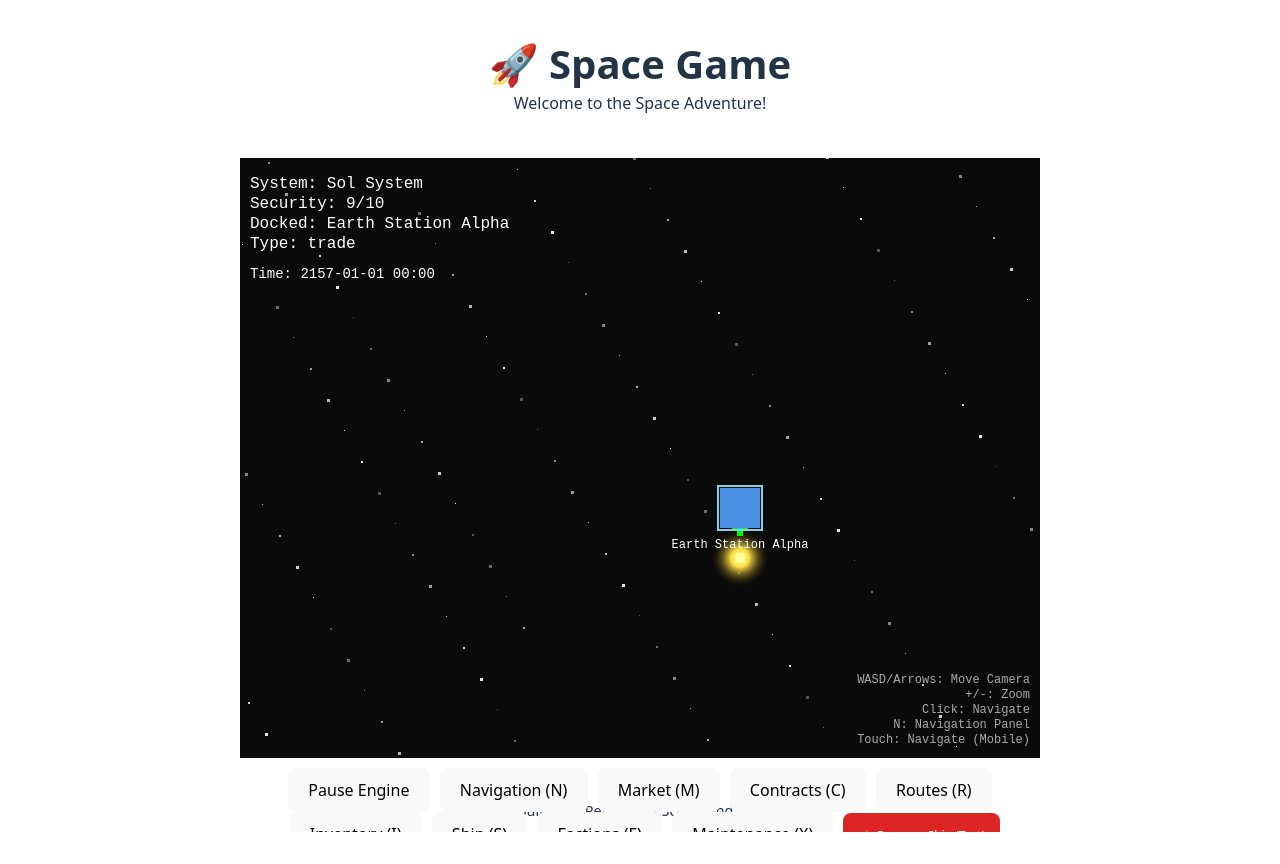
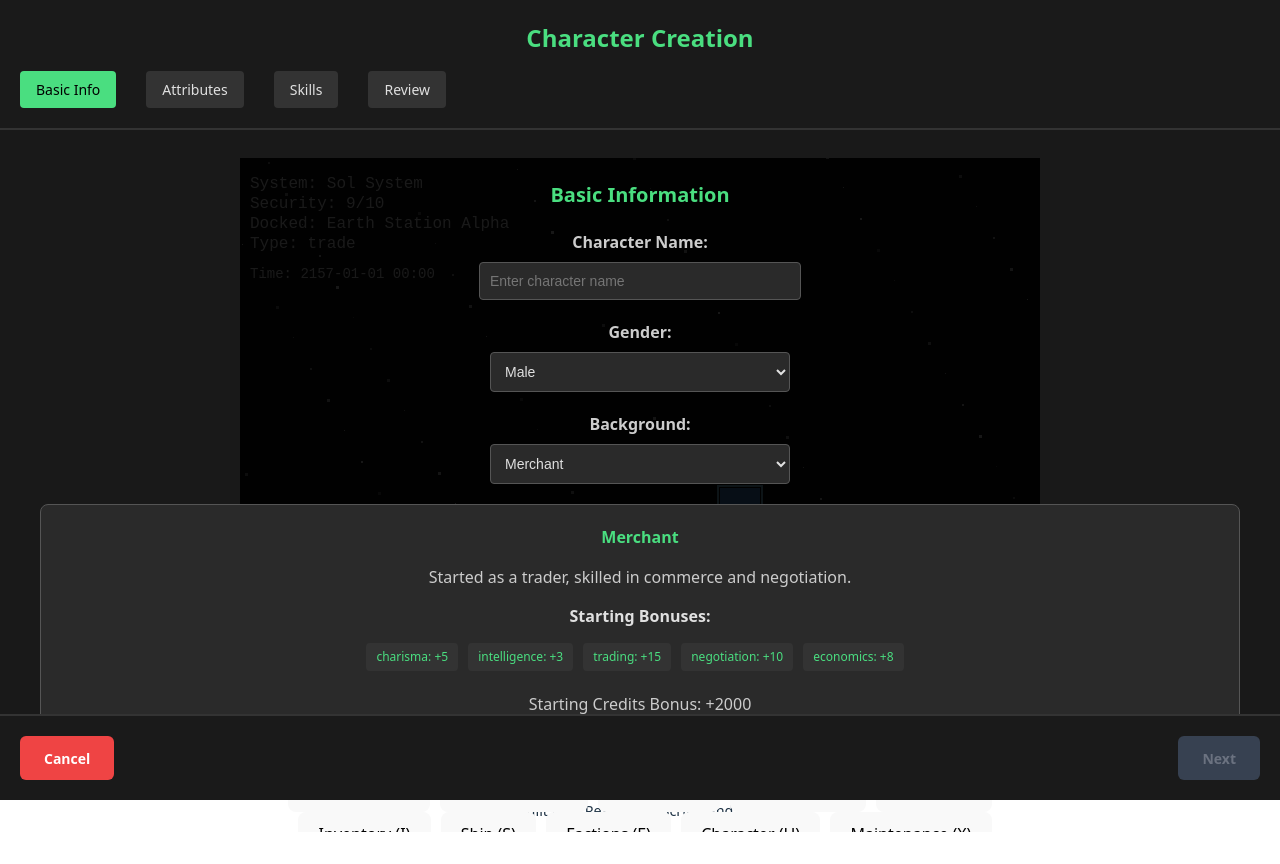
Before and after one commit to famkaliuzhnyi-web/space-game-1, a React (Vite) app: page / in a window 1280 px wide. Both pictures are taken after a click on the button "🚀 Launch Game". Built offline with nearby package versions, Linux system fonts and the light colour scheme.

Commit message:
Integrate CharacterManager into main game engine and UI
Co-authored-by: famkaliuzhnyi-web <224855759+famkaliuzhnyi-web@users.noreply.github.com>

```diff
--- a/src/components/game/GameCanvas.tsx
+++ b/src/components/game/GameCanvas.tsx
@@ -1,6 +1,6 @@
 import React, { useRef, useEffect, useState } from 'react';
 import { Engine } from '../../engine';
-import { NavigationPanel, MarketPanel, ContractPanel, TradeRoutePanel, EquipmentMarketPanel, FleetManagementPanel, FactionReputationPanel } from '../ui';
+import { NavigationPanel, MarketPanel, ContractPanel, TradeRoutePanel, EquipmentMarketPanel, FleetManagementPanel, FactionReputationPanel, CharacterSheet, CharacterCreationPanel } from '../ui';
 import MaintenancePanel from '../ui/MaintenancePanel';
 import PlayerInventoryPanel from '../ui/PlayerInventoryPanel';
 import { Market, TradeContract, RouteAnalysis } from '../../types/economy';
@@ -25,8 +25,9 @@ const GameCanvas: React.FC<GameCanvasProps> = ({
   const [isEngineRunning, setIsEngineRunning] = useState(false);
   const [engineError, setEngineError] = useState<string | null>(null);
   const [isLoading, setIsLoading] = useState(true);
-  const [activePanel, setActivePanel] = useState<'navigation' | 'market' | 'contracts' | 'routes' | 'inventory' | 'ship' | 'factions' | 'maintenance' | null>(null);
+  const [activePanel, setActivePanel] = useState<'navigation' | 'market' | 'contracts' | 'routes' | 'inventory' | 'ship' | 'factions' | 'maintenance' | 'character' | null>(null);
   const [showEquipmentMarket, setShowEquipmentMarket] = useState(false);
+  const [showCharacterCreation, setShowCharacterCreation] = useState(false);
 
   // Computed panel visibility states for backward compatibility
   const showNavigation = activePanel === 'navigation';
@@ -37,6 +38,7 @@ const GameCanvas: React.FC<GameCanvasProps> = ({
   const showShipManagement = activePanel === 'ship';
   const showFactionReputation = activePanel === 'factions';
   const showMaintenance = activePanel === 'maintenance';
+  const showCharacter = activePanel === 'character';
   const [currentMarket, setCurrentMarket] = useState<Market | null>(null);
   const [availableContracts, setAvailableContracts] = useState<TradeContract[]>([]);
   const [playerContracts, setPlayerContracts] = useState<TradeContract[]>([]);
@@ -89,6 +91,13 @@ const GameCanvas: React.FC<GameCanvasProps> = ({
         setOwnedShips(playerManager.getOwnedShips());
         setCurrentShipId(playerManager.getCurrentShipId());
         setPlayerReputation(playerManager.getPlayerReputation());
+
+        // Check if character exists, prompt for creation if needed
+        const characterManager = engineRef.current.getCharacterManager();
+        const existingCharacter = characterManager.getCharacter();
+        if (!existingCharacter) {
+          setShowCharacterCreation(true);
+        }
       } catch (error) {
         console.error('Failed to initialize game engine:', error);
         setEngineError(error instanceof Error ? error.message : 'Unknown error occurred');
@@ -669,6 +678,16 @@ const GameCanvas: React.FC<GameCanvasProps> = ({
           Factions (F)
         </button>
         <button
+          onClick={() => setActivePanel(activePanel === 'character' ? null : 'character')}
+          disabled={!engineRef.current || !!engineError}
+          style={{
+            marginLeft: '10px',
+            backgroundColor: activePanel === 'character' ? '#4a90e2' : undefined
+          }}
+        >
+          Character (H)
+        </button>
+        <button
           onClick={handleOpenMaintenance}
           disabled={!engineRef.current || !!engineError || !currentShip}
           style={{
@@ -797,6 +816,28 @@ const GameCanvas: React.FC<GameCanvasProps> = ({
           onMaintenancePerformed={handleMaintenancePerformed}
         />
       )}
+
+      {/* Character Sheet Panel */}
+      {engineRef.current && showCharacter && (
+        <CharacterSheet
+          characterManager={engineRef.current.getCharacterManager()}
+          onClose={() => setActivePanel(null)}
+        />
+      )}
+
+      {/* Character Creation Panel */}
+      {engineRef.current && showCharacterCreation && (
+        <CharacterCreationPanel
+          characterManager={engineRef.current.getCharacterManager()}
+          onComplete={(success) => {
+            setShowCharacterCreation(false);
+            if (success) {
+              setActivePanel('character');
+            }
+          }}
+          onCancel={() => setShowCharacterCreation(false)}
+        />
+      )}
     </div>
   );
 };
--- a/src/components/ui/index.ts
+++ b/src/components/ui/index.ts
@@ -14,6 +14,8 @@ export { default as FleetManagementPanel } from './FleetManagementPanel';
 export { default as HubShipDesigner } from './HubShipDesigner';
 export { default as MaintenancePanel } from './MaintenancePanel';
 export { default as FactionReputationPanel } from './FactionReputationPanel';
+export { CharacterSheet } from './CharacterSheet';
+export { CharacterCreationPanel } from './CharacterCreationPanel';
 export { default as Modal, ConfirmModal, AlertModal, InputModal } from './Modal';
 export type { InventoryItem, CargoHold } from './InventoryPanel';
 export type { ModalAction } from './Modal';
--- a/src/engine/Engine.ts
+++ b/src/engine/Engine.ts
@@ -1,6 +1,7 @@
 import { GameEngine } from '../types';
 import { InputManager, TimeManager, SaveManager, EconomicSystem, ContractManager, RouteAnalyzer, PlayerManager } from '../systems';
 import { MaintenanceManager } from '../systems/MaintenanceManager';
+import { CharacterManager } from '../systems/CharacterManager';
 import { WorldManager } from '../systems/WorldManager';
 import { Station, Planet } from '../types/world';
 
@@ -17,6 +18,7 @@ export class Engine implements GameEngine {
   private contractManager: ContractManager;
   private routeAnalyzer: RouteAnalyzer;
   private playerManager: PlayerManager;
+  private characterManager: CharacterManager;
   private maintenanceManager: MaintenanceManager;
   private animationFrameId: number = 0;
   private camera: { x: number; y: number; zoom: number } = { x: 0, y: 0, zoom: 1 };
@@ -38,6 +40,7 @@ export class Engine implements GameEngine {
     this.contractManager = new ContractManager();
     this.routeAnalyzer = new RouteAnalyzer();
     this.playerManager = new PlayerManager();
+    this.characterManager = new CharacterManager();
     this.maintenanceManager = new MaintenanceManager(this.timeManager);
 
     // Initialize economics for existing stations
@@ -379,6 +382,10 @@ export class Engine implements GameEngine {
     return this.playerManager;
   }
 
+  getCharacterManager(): CharacterManager {
+    return this.characterManager;
+  }
+
   getMaintenanceManager(): MaintenanceManager {
     return this.maintenanceManager;
   }
```
